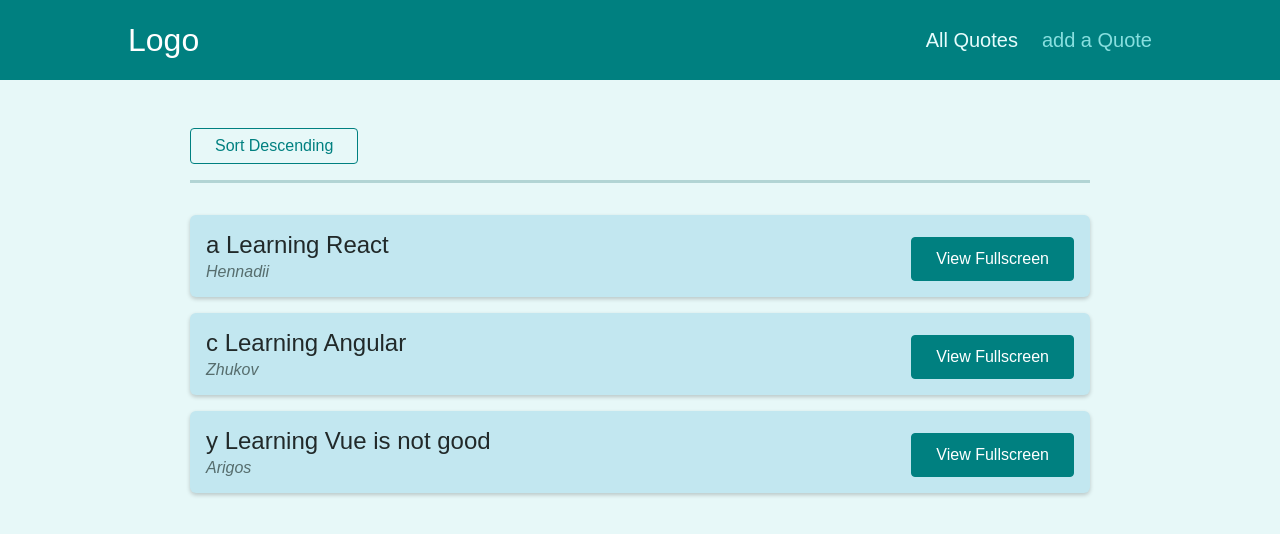
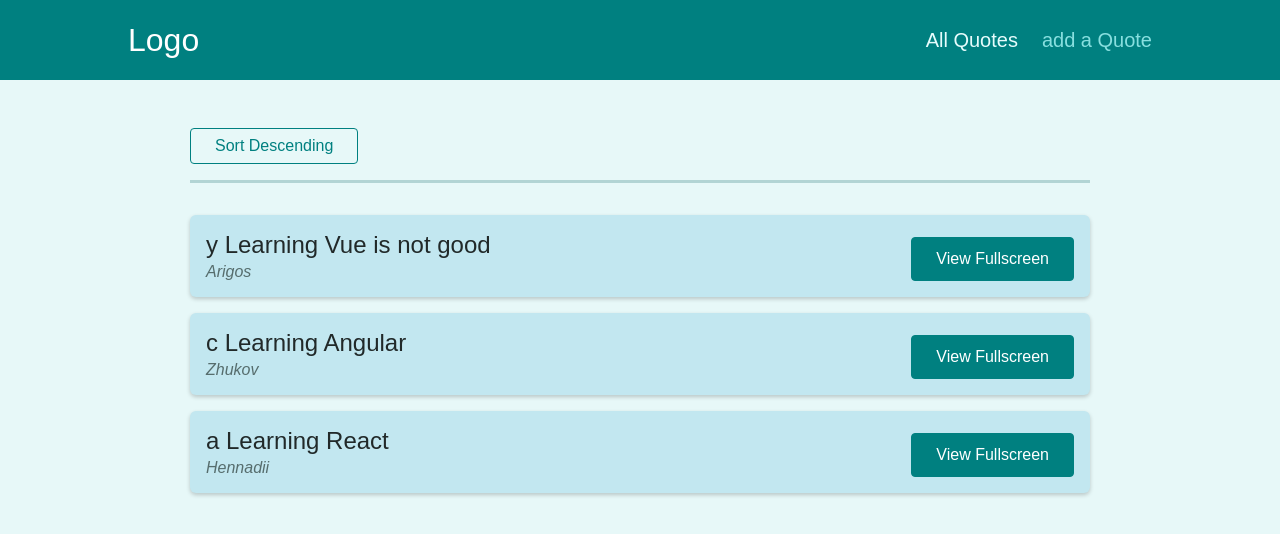
Before and after one commit to HennadiiZ/react-spa-router-20-2, a React (Create React App) app: page /quotes in a window 1280 px wide. Shown: the top 534 px of the page. Built offline with nearby package versions, Linux system fonts and the light colour scheme.

Commit message:
sortQuotes func update

```diff
--- a/src/components/quotes/QuoteList.js
+++ b/src/components/quotes/QuoteList.js
@@ -21,9 +21,10 @@
   const isSortingAscending = queryParams.get('sort') === 'asc';
   const sorting = isSortingAscending ? 'Ascending' : 'Descending';
 
+  const sortedQuotes = sortQuotes(props.quotes, isSortingAscending);
+
   const changeSortingHandler = () => {
     history.push('/quotes?sort=' + (isSortingAscending ? 'desc' : 'asc'));
-    sortQuotes(props.quotes, isSortingAscending);
   };
 
   return (
@@ -33,7 +34,7 @@
       </div>
       <ul className={classes.list}>
         {
-        props.quotes.map((quote) => (
+        sortedQuotes.map((quote) => (
           <QuoteItem
             key={quote.id}
             id={quote.id}
```
Also changed, not shown: 1 other file (tests, documents, lock files or other folders).
